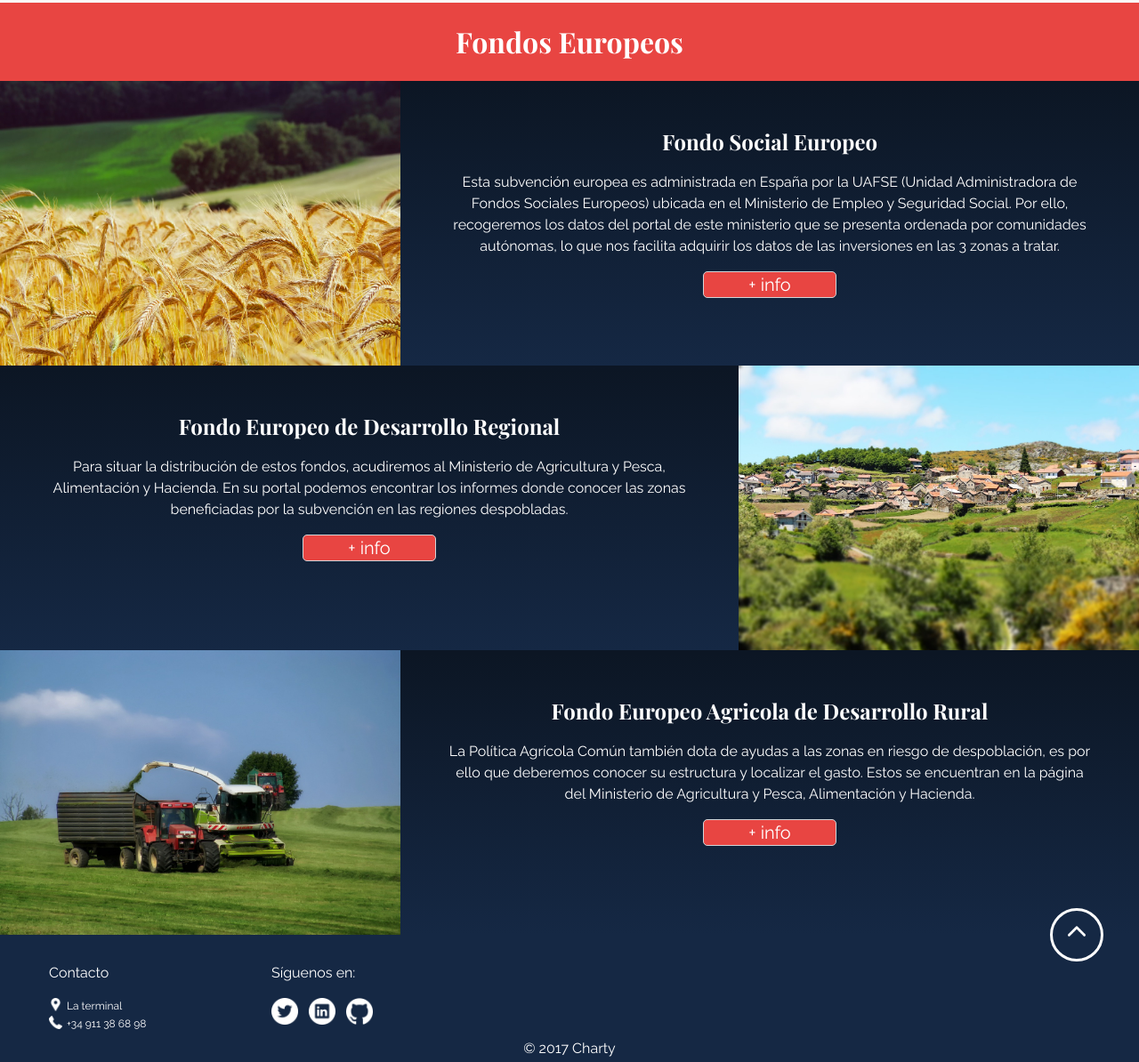
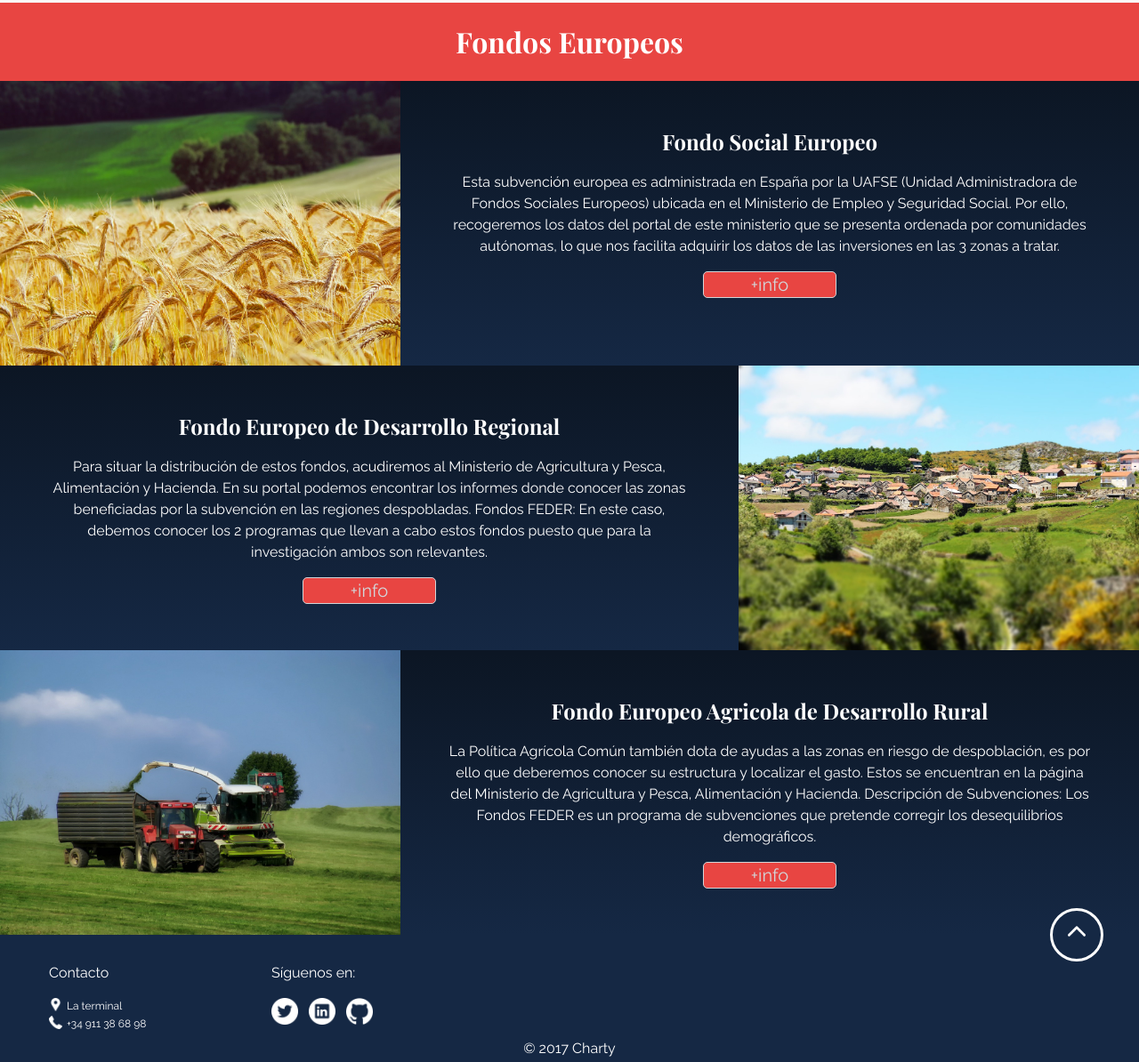
Before and after one commit to Adalab/project-charty, a plain HTML site: page index.html in a window 1280 px wide. Shown: the part 1548-2742 px from the top of the page at 89% size. Drawn offline with nearby package versions, Linux system fonts and the light colour scheme.

Commit message:
new buttons

```diff
--- a/index.html
+++ b/index.html
@@ -51,7 +51,8 @@
         <div class="heroText">
           <h1 class="titleHero" >Los fondos europeos en la España vacía</h1>
           <p class="textHero">Proyecto realizado en el V Taller de Periodismo de Datos de Medialab Prado</p>
-          <button class="buttonHero"><a class="buttonHero" href="#">Sobre el proyecto</a></button>
+
+<input class="buttonHero" type="submit" onClick="window.location.href =''" name="buttonHero" value="Sobre el proyecto">
         </div>
     </div>
 
@@ -107,10 +108,8 @@
               Esta subvención europea es administrada en España por la UAFSE (Unidad Administradora de Fondos Sociales Europeos) ubicada en el Ministerio de Empleo y Seguridad Social. Por ello, recogeremos los datos del portal de este ministerio que se presenta ordenada por comunidades autónomas, lo que nos facilita adquirir los datos de las inversiones en las 3 zonas a tratar.
             </p>
 
+            <input class="btnInfo" type="submit" onClick="window.location.href ='fondo1.html'" name="btnInfo" value="+info">
 
-             <button  href="fondo1.html" class = "btnInfo" type ="button" name="masInfo">
-              <a class="linkInfo" target="_blank" href="fondo1.html">+ info</a>
-            </button>
 
           </div>
 
@@ -130,11 +129,11 @@
 
             <h2 class="name">Fondo Europeo de Desarrollo Regional</h2>
 
-            <p>Para situar la distribución de estos fondos, acudiremos al Ministerio de Agricultura y Pesca, Alimentación y Hacienda. En su portal podemos encontrar los informes donde conocer las zonas beneficiadas por la subvención en las regiones despobladas.
+            <p>Para situar la distribución de estos fondos, acudiremos al Ministerio de Agricultura y Pesca, Alimentación y Hacienda. En su portal podemos encontrar los informes donde conocer las zonas beneficiadas por la subvención en las regiones despobladas. Fondos FEDER: En este caso, debemos conocer los 2 programas que llevan a cabo estos fondos puesto que para la investigación ambos son relevantes.
             </p>
-            <button class ="btnInfo" type ="button" name="masInfo">
-              <a class="linkInfo" target="_blank" href="fondo2.html">+ info</a>
-            </button>
+            <input class="btnInfo" type="submit" onClick="window.location.href ='fondo2.html'" name="btnInfo" value="+info">
+
+
           </div>
 
 
@@ -154,12 +153,11 @@
 
             <h2 class="name">Fondo Europeo Agricola de Desarrollo Rural</h2>
             <p>
-          La Política Agrícola Común también dota de ayudas a las zonas en riesgo de despoblación, es por ello que deberemos conocer su estructura y localizar el gasto. Estos se encuentran en la página del Ministerio de Agricultura y Pesca, Alimentación y Hacienda.
+          La Política Agrícola Común también dota de ayudas a las zonas en riesgo de despoblación, es por ello que deberemos conocer su estructura y localizar el gasto. Estos se encuentran en la página del Ministerio de Agricultura y Pesca, Alimentación y Hacienda. Descripción de Subvenciones: Los Fondos FEDER es un programa de subvenciones que pretende corregir los desequilibrios demográficos.
             </p>
+            <input class="btnInfo" type="submit" onClick="window.location.href ='fondo3.html'" name="btnInfo" value="+info">
 
-            <button class = "btnInfo" type ="button" name="masInfo">
-              <a class="linkInfo" target="_blank" href="fondo3.html">+ info</a>
-            </button>
+
 
           </div>
 
```
